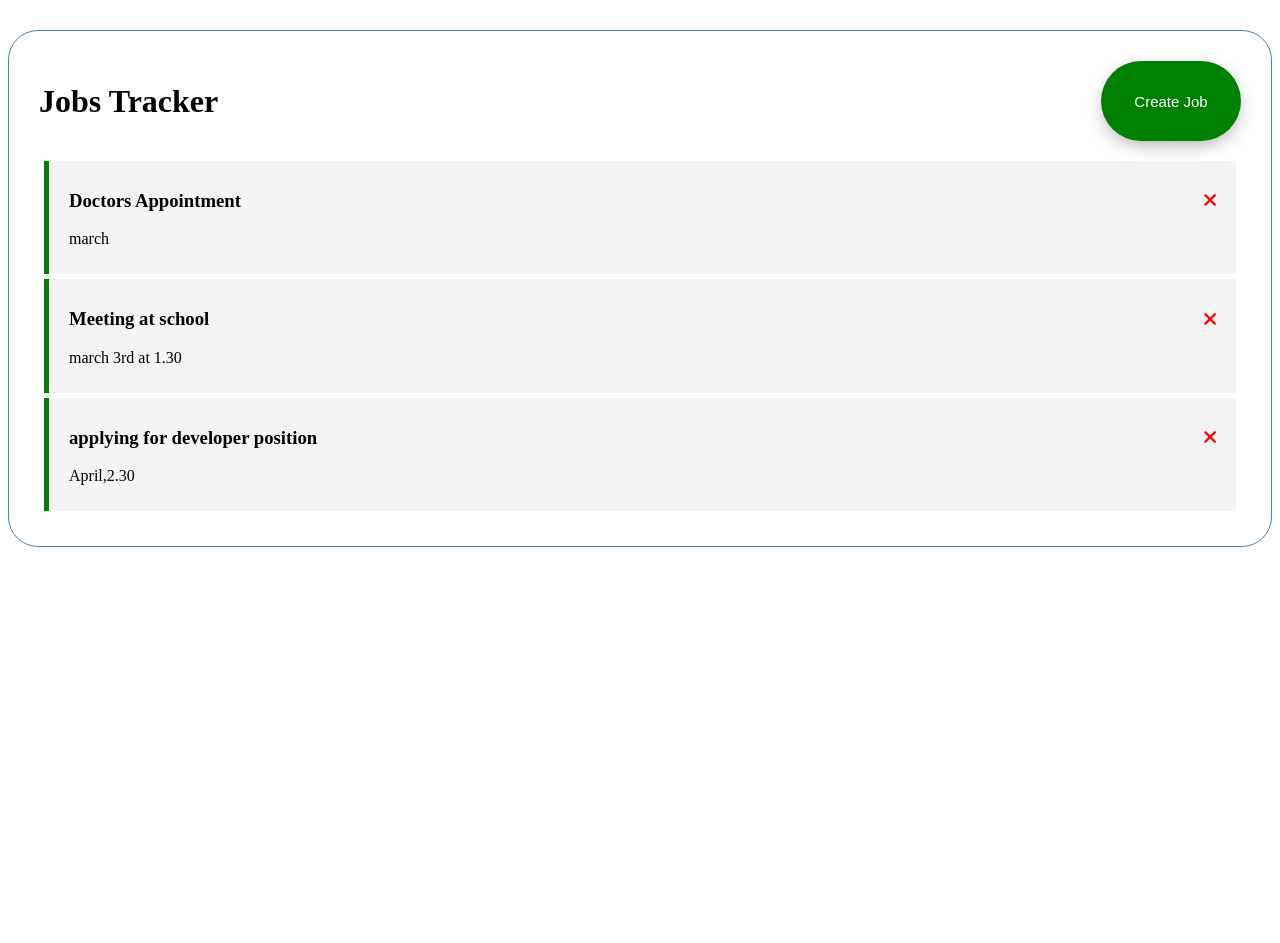
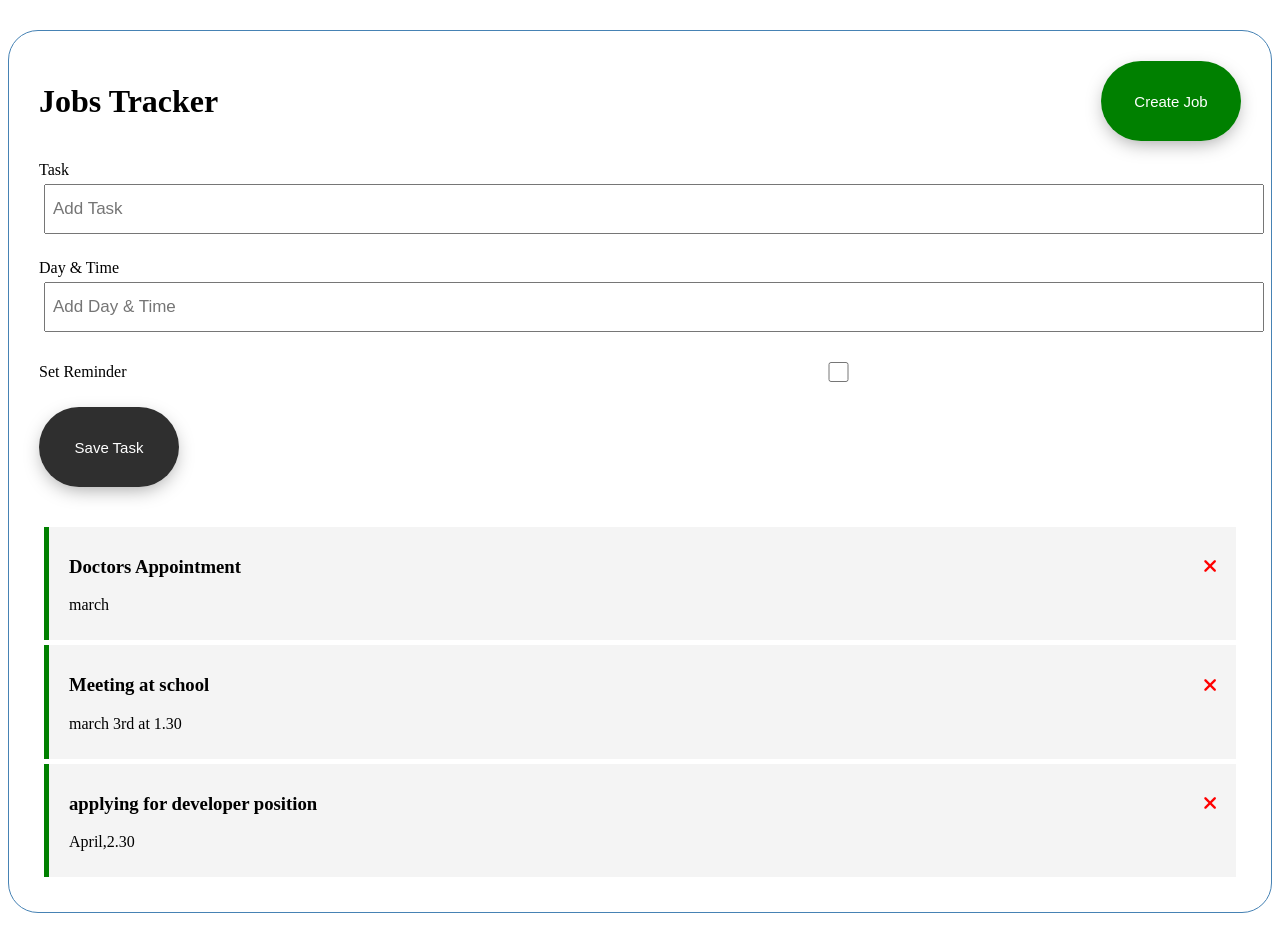
Before and after one commit to dninja21/Tasks-Reminder, a Vue app: page / in a window 1280 px wide. Before the commit the page ends 800 px from the top, so only its background shows below. Built offline with nearby package versions, Linux system fonts and the light colour scheme.

Commit message:
AddTaskInitial

```diff
--- a/src/App.vue
+++ b/src/App.vue
@@ -1,6 +1,7 @@
 <template>
  <div class="container">
  <Header title="Jobs Tracker"/>
+ <AddTask/>
  <Tasks @toggle-reminder="toggleReminder"
  @delete-task="deleteTask" :tasks="tasks"/>
  </div>
@@ -9,11 +10,15 @@
 <script>
 import Header from './components/Header'
 import Tasks from './components/Tasks'
-export default {
+import AddTask from './components/AddTask'
+
+export default
+{
   name: 'App',
   components: {
     Header,
     Tasks,
+    AddTask,
 
   },
 
@@ -25,7 +30,9 @@
   },
 
   methods:{
-    deleteTask(id) {
+
+    deleteTask(id)
+    {
 
       this.tasks=this.tasks.filter((task)=>task.id!==id)
     },
@@ -63,7 +70,7 @@
 
 
     ]
-  }
+  },
 
 
 
--- /dev/null
+++ b/src/components/AddTask.vue
@@ -0,0 +1,117 @@
+<template>
+  <form @submit="onSubmit" class="add-form">
+    <div class="form-control">
+      <label>Task</label>
+      <input type="text" v-model="text" name="text" placeholder="Add Task" />
+    </div>
+    <div class="form-control">
+      <label>Day & Time</label>
+      <input
+        type="text"
+        v-model="day"
+        name="day"
+        placeholder="Add Day & Time"
+      />
+    </div>
+    <div class="form-control form-control-check">
+      <label>Set Reminder</label>
+      <input type="checkbox" v-model="reminder" name="reminder" />
+    </div>
+
+    <input type="submit" value="Save Task" class="btn btn-block" />
+  </form>
+</template>
+
+<script>
+    export default {
+
+        name:'AddTask',
+
+        data()
+        {
+            return {
+
+                text:'',
+                day:'',
+                reminder:false
+            }
+        },
+
+         methods:{
+                onSubmit(e){
+                    //this prevents default data from being sent
+                   e.preventDefault()
+                   if(!this.text)
+                    {
+                      alert('Please add a task')
+                      return
+                    }
+
+                    const new_task={
+                        //Math.floor returns the largest number that is less than the given number
+                        id: Math.floor(Math.random()*100000),
+                        text:this.text,
+                        day: this.day,
+                        reminder:this.reminder,
+
+                    }
+                    console.log(new_task)
+                    this.$emit('add-task',new_task)  //add-task is a declaration nothing more
+
+
+
+
+
+
+
+                }
+
+
+    }
+
+
+
+
+
+
+    }
+
+
+
+
+
+
+
+</script>
+
+
+<style scoped>
+.add-form {
+  margin-bottom: 40px;
+}
+.form-control {
+  margin: 20px 0;
+}
+.form-control label {
+  display: block;
+}
+.form-control input {
+  width: 100%;
+  height: 40px;
+  margin: 5px;
+  padding: 3px 7px;
+  font-size: 17px;
+}
+.form-control-check {
+  display: flex;
+  align-items: center;
+  justify-content: space-between;
+}
+.form-control-check label {
+  flex: 1;
+}
+.form-control-check input {
+  flex: 2;
+  height: 20px;
+}
+</style>
```
